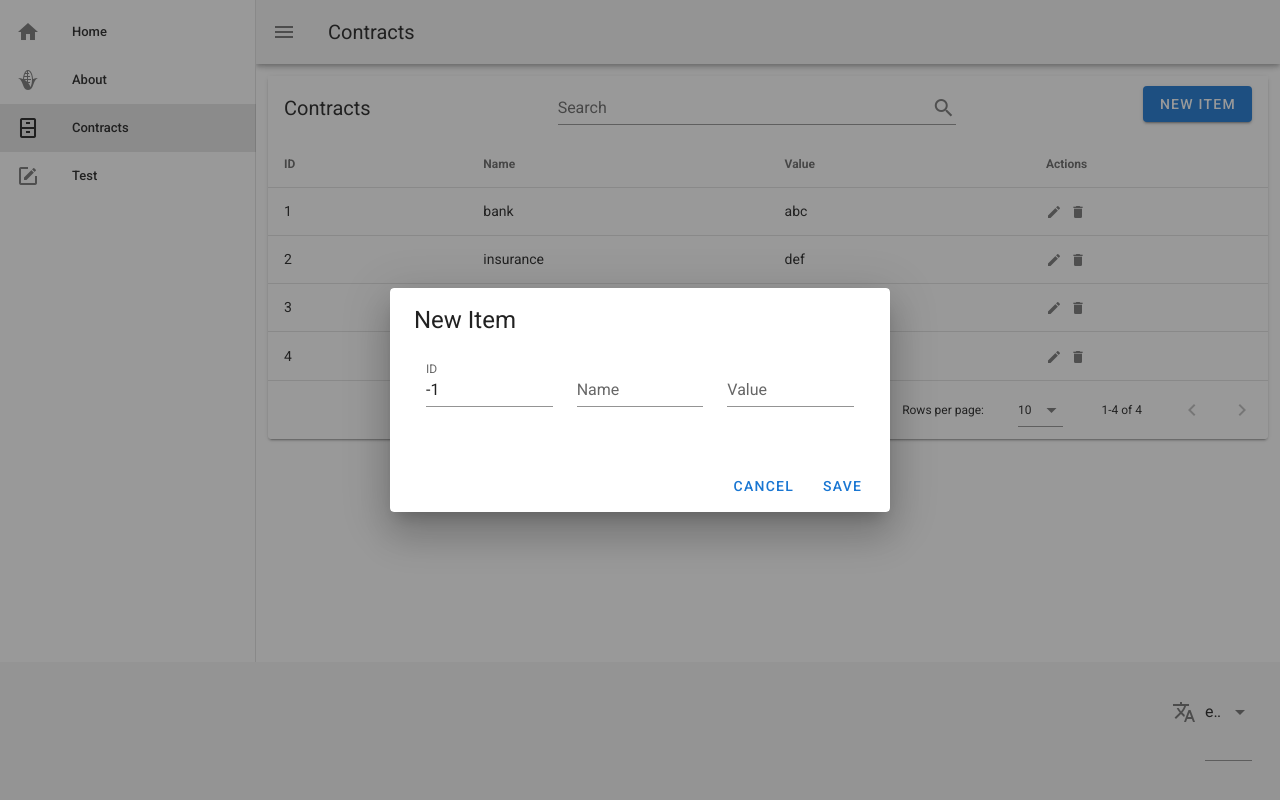
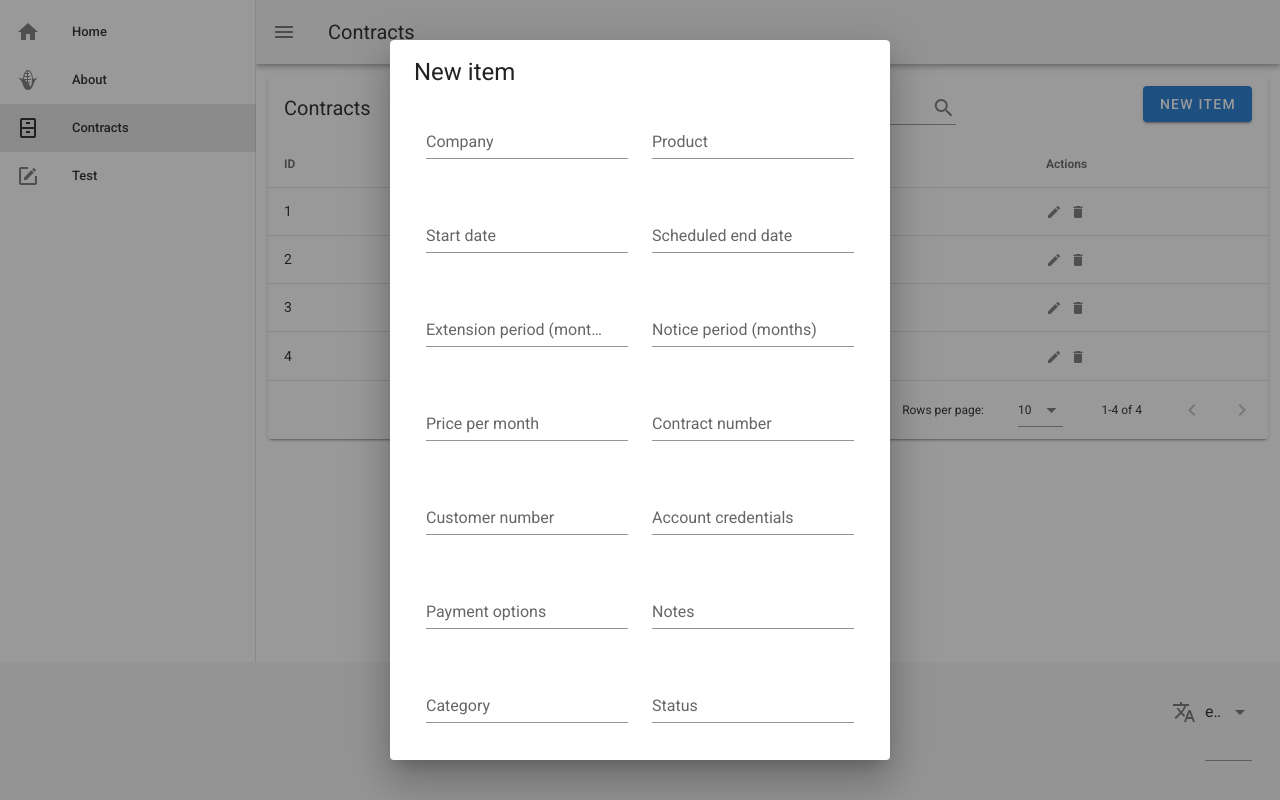
Before and after one commit to reusing-code/contracts, a Vue app: page /contracts in a window 1280 px wide. Both pictures are taken after a click on the button "NEW ITEM". Built offline with nearby package versions, Linux system fonts and the light colour scheme.

Commit message:
Add contract fields

```diff
--- a/src/locales/de.json
+++ b/src/locales/de.json
@@ -1,6 +1,23 @@
 {
+  "contracts": {
+    "company": "Anbieter",
+    "product": "Produkt",
+    "start": "Beginn",
+    "end": "Ende",
+    "extensionMonths": "Verlängerum um (Monate)",
+    "noticePeriodMonths": "Kündigungsfrist (Monate)",
+    "pricePerMonth": "Preis pro Monat",
+    "contractNumber": "Vertragsnummer",
+    "customerNumber": "Kundennummer",
+    "account": "Account",
+    "paymentOption": "Zahlungsart",
+    "notes": "Notizen",
+    "category": "Kategorie",
+    "status": "Status"
+  },
   "search": "Suche",
   "newitem": "Neu",
+  "edititem": "Bearbeiten",
   "cancel": "Abbruch",
   "save": "Speichern"
 }
--- a/src/locales/en.json
+++ b/src/locales/en.json
@@ -1,6 +1,23 @@
 {
+  "contracts": {
+    "company": "Company",
+    "product": "Product",
+    "start": "Start date",
+    "end": "Scheduled end date",
+    "extensionMonths": "Extension period (months)",
+    "noticePeriodMonths": "Notice period (months)",
+    "pricePerMonth": "Price per month",
+    "contractNumber": "Contract number",
+    "customerNumber": "Customer number",
+    "account": "Account credentials",
+    "paymentOption": "Payment options",
+    "notes": "Notes",
+    "category": "Category",
+    "status": "Status"
+  },
   "search": "Search",
   "newitem": "New item",
+  "edititem": "Edit item",
   "cancel": "Cancel",
   "save": "Save"
 }
--- a/src/views/Contracts.vue
+++ b/src/views/Contracts.vue
@@ -27,22 +27,88 @@
               <v-card-text>
                 <v-container>
                   <v-row>
-                    <v-col cols="12" sm="6" md="4">
+                    <v-col cols="12" md="6">
                       <v-text-field
-                        v-model="editedItem.id"
-                        label="ID"
+                        v-model="editedItem.company"
+                        :label="$t('contracts.company')"
                       ></v-text-field>
                     </v-col>
-                    <v-col cols="12" sm="6" md="4">
+                    <v-col cols="12" md="6">
                       <v-text-field
-                        v-model="editedItem.name"
-                        label="Name"
+                        v-model="editedItem.product"
+                        :label="$t('contracts.product')"
                       ></v-text-field>
                     </v-col>
-                    <v-col cols="12" sm="6" md="4">
+                    <v-col cols="12" md="6">
                       <v-text-field
-                        v-model="editedItem.value"
-                        label="Value"
+                        v-model="editedItem.start"
+                        :label="$t('contracts.start')"
+                      ></v-text-field>
+                    </v-col>
+                    <v-col cols="12" md="6">
+                      <v-text-field
+                        v-model="editedItem.end"
+                        :label="$t('contracts.end')"
+                      ></v-text-field>
+                    </v-col>
+                    <v-col cols="12" md="6">
+                      <v-text-field
+                        v-model="editedItem.extensionMonths"
+                        :label="$t('contracts.extensionMonths')"
+                      ></v-text-field>
+                    </v-col>
+                    <v-col cols="12" md="6">
+                      <v-text-field
+                        v-model="editedItem.noticePeriodMonths"
+                        :label="$t('contracts.noticePeriodMonths')"
+                      ></v-text-field>
+                    </v-col>
+                    <v-col cols="12" md="6">
+                      <v-text-field
+                        v-model="editedItem.pricePerMonth"
+                        :label="$t('contracts.pricePerMonth')"
+                      ></v-text-field>
+                    </v-col>
+                    <v-col cols="12" md="6">
+                      <v-text-field
+                        v-model="editedItem.contractNumber"
+                        :label="$t('contracts.contractNumber')"
+                      ></v-text-field>
+                    </v-col>
+                    <v-col cols="12" md="6">
+                      <v-text-field
+                        v-model="editedItem.customerNumber"
+                        :label="$t('contracts.customerNumber')"
+                      ></v-text-field>
+                    </v-col>
+                    <v-col cols="12" md="6">
+                      <v-text-field
+                        v-model="editedItem.account"
+                        :label="$t('contracts.account')"
+                      ></v-text-field>
+                    </v-col>
+                    <v-col cols="12" md="6">
+                      <v-text-field
+                        v-model="editedItem.paymentOption"
+                        :label="$t('contracts.paymentOption')"
+                      ></v-text-field>
+                    </v-col>
+                    <v-col cols="12" md="6">
+                      <v-text-field
+                        v-model="editedItem.notes"
+                        :label="$t('contracts.notes')"
+                      ></v-text-field>
+                    </v-col>
+                    <v-col cols="12" md="6">
+                      <v-text-field
+                        v-model="editedItem.category"
+                        :label="$t('contracts.category')"
+                      ></v-text-field>
+                    </v-col>
+                    <v-col cols="12" md="6">
+                      <v-text-field
+                        v-model="editedItem.status"
+                        :label="$t('contracts.status')"
                       ></v-text-field>
                     </v-col>
                   </v-row>
@@ -110,7 +176,7 @@ export default {
   },
   computed: {
     formTitle() {
-      return this.editedIndex === -1 ? "New Item" : "Edit Item";
+      return this.editedIndex === -1 ? this.$t("newitem") : this.$t("edititem");
     },
   },
   watch: {
@@ -142,6 +208,8 @@ export default {
       if (this.editedIndex > -1) {
         Object.assign(this.contracts[this.editedIndex], this.editedItem);
       } else {
+        const maxID = Math.max(...this.contracts.map((c) => c.id), 0);
+        this.editedItem.id = maxID + 1;
         this.contracts.push(this.editedItem);
       }
       this.persistLocally();
```
